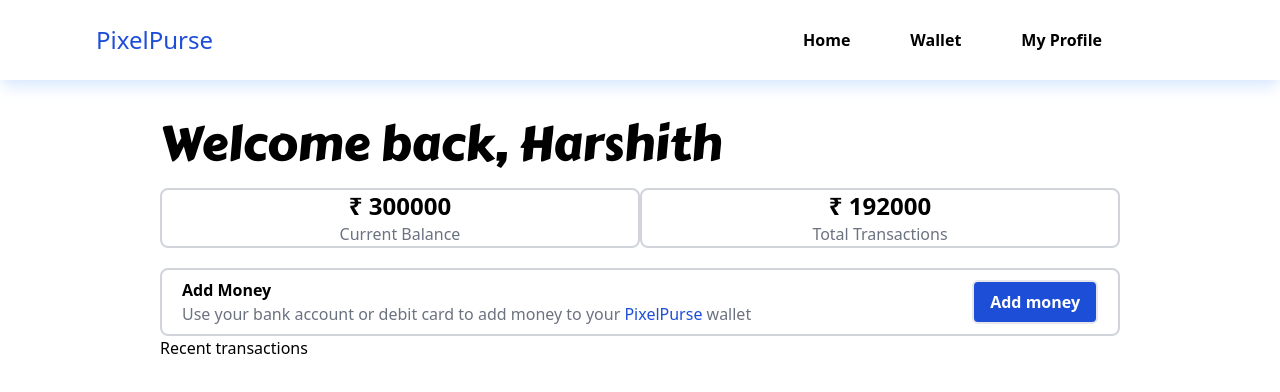
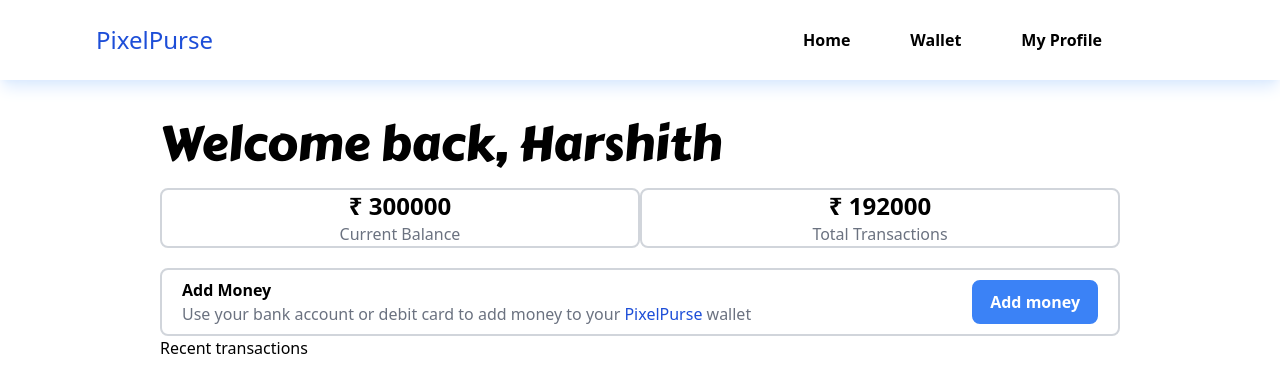
Before and after one commit to harshithm2508/PixelPurse, a React (Vite) app: page /dashboard in a window 1280 px wide. Shown: the top 392 px of the page. Built offline with nearby package versions, Linux system fonts and the light colour scheme.

Commit message:
modified button border

```diff
--- a/src/components/Button.tsx
+++ b/src/components/Button.tsx
@@ -13,7 +13,7 @@ interface ButtonProps{
 
 function Button({text, bgColor, color, visibility, border, width, margin, onClickFunc} : ButtonProps){
     return(
-        <button onClick={onClickFunc} className={`${bgColor} ${color} ${margin} ${width} ${visibility ? 'hidden sm:block' : null} border-2 ${border} px-4 py-2 font-semibold rounded-md`}>{text}</button>
+        <button onClick={onClickFunc} className={`${bgColor} ${color} ${margin} ${width} ${visibility ? 'hidden sm:block' : null} border-2 ${border} px-4 py-2 font-semibold`}>{text}</button>
     )
 }
 
--- a/src/components/Navbar.tsx
+++ b/src/components/Navbar.tsx
@@ -21,8 +21,8 @@ function LoggedOutNavbar(){
     const navigate = useNavigate();
     return(
         <div className="flex gap-6">
-            <Button text="Login" onClickFunc={()=>{navigate('/login');}} bgColor="bg-white" color="text-black" visibility={false} border="border-blue-500"/>
-            <Button text="Sign Up" onClickFunc={()=>{navigate('/signup');}} bgColor="bg-blue-500" color="text-white" visibility={true} border="border-blue-500"/>
+            <Button text="Login" onClickFunc={()=>{navigate('/login');}} bgColor="bg-white" color="text-black" visibility={false} border="border-blue-500  rounded-md"/>
+            <Button text="Sign Up" onClickFunc={()=>{navigate('/signup');}} bgColor="bg-blue-500" color="text-white" visibility={true} border="border-blue-500  rounded-md"/>
         </div>
     )
 }
--- a/src/pages/Dashboard.tsx
+++ b/src/pages/Dashboard.tsx
@@ -32,7 +32,7 @@ export default function Dashboard(){
                     <div className="text-base font-medium text-gray-500">Use your bank account or debit card to add money to your <span className="text-blue-700">PixelPurse</span> wallet</div>
                 </div>
                 <div>
-                    <Button bgColor="bg-blue-700" text="Add money" color="text-white"/>
+                    <Button bgColor="bg-blue-500" text="Add money" color="text-white" border=" rounded-lg border-blue-500"/>
                 </div>
             </div>
 
```
